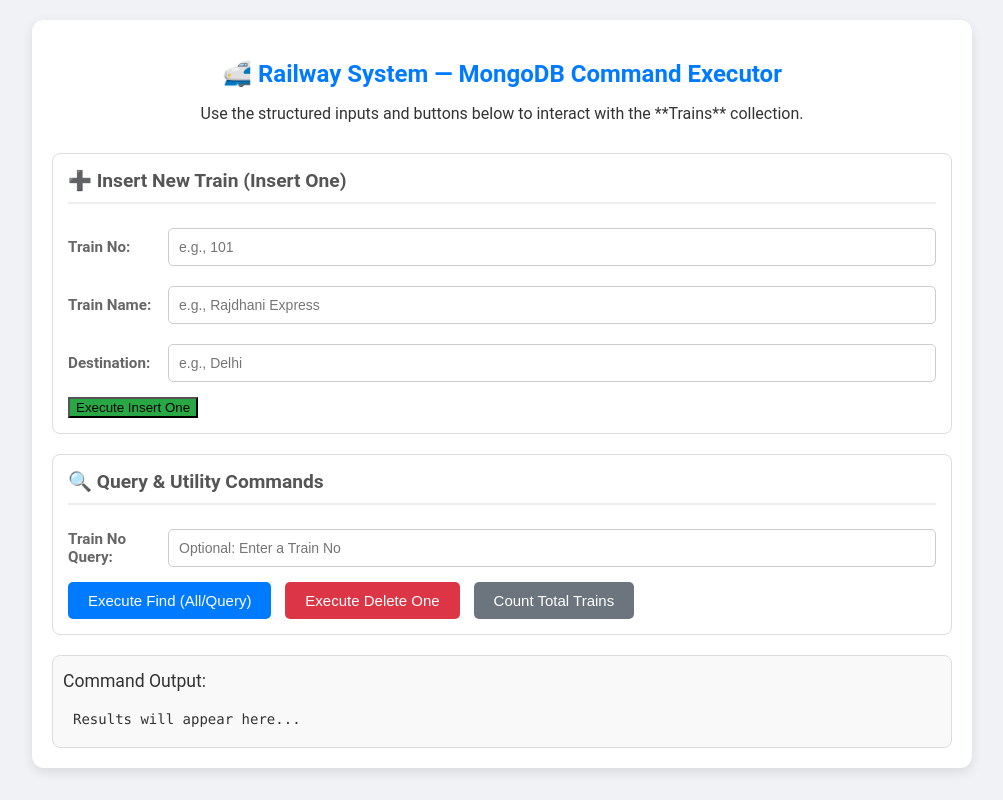
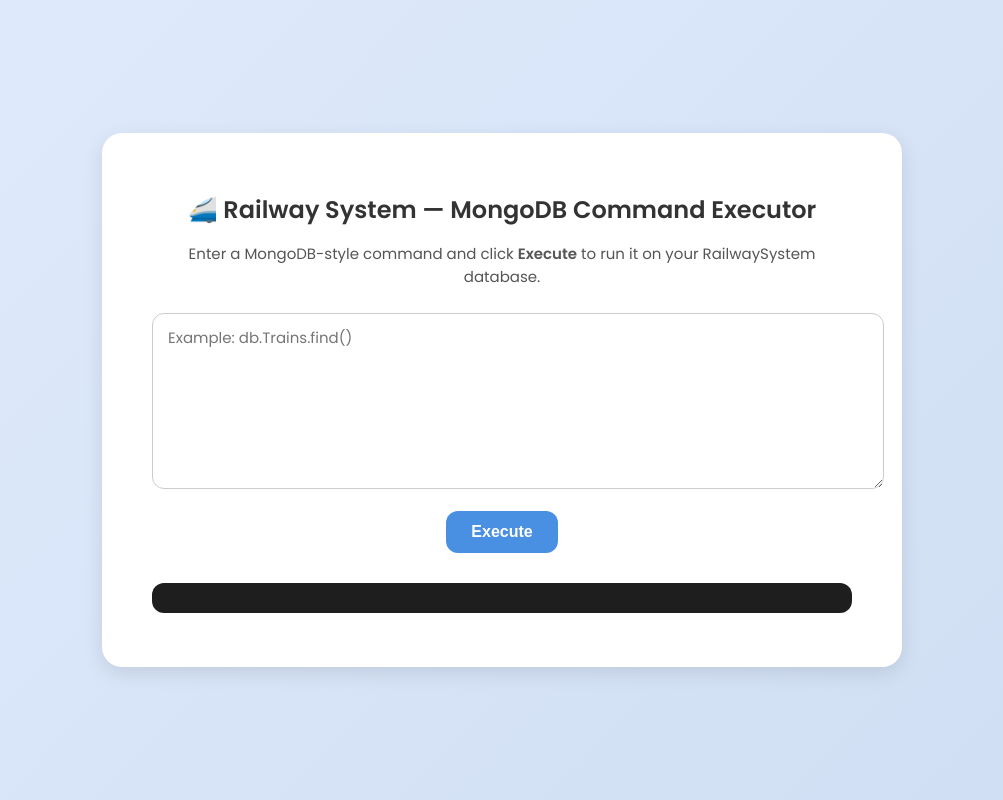
Before and after one commit to Harshith-richards/RailwaySystemApp, a Flask app: page / in a window 1280 px wide. Shown: the whole page, without its empty margins (138-1141 px from the left). Run offline with Flask 3, Linux system fonts and the light colour scheme.

Commit message:
Refactor index.html for improved UI and styling
Updated the HTML structure and styles for the Railway System MongoDB Executor. Enhanced the user interface with a new title, improved layout, and updated styling for better usability.

```diff
--- a/templates/index.html
+++ b/templates/index.html
@@ -2,236 +2,150 @@
 <html lang="en">
 <head>
   <meta charset="UTF-8">
-  <title>Railway System — MongoDB Executor</title>
+  <title>🚄 Railway System — MongoDB Executor</title>
+  <link href="https://fonts.googleapis.com/css2?family=Poppins:wght@400;600&display=swap" rel="stylesheet">
   <style>
-    /* Modern Font and Reset */
     body {
-      font-family: 'Roboto', 'Segoe UI', Tahoma, Geneva, Verdana, sans-serif;
-      text-align: center;
-      background: #f0f2f5; /* Light background */
+      font-family: 'Poppins', sans-serif;
+      background: linear-gradient(135deg, #e0eafc, #cfdef3);
       margin: 0;
-      padding: 20px;
-      color: #333;
+      padding: 0;
+      display: flex;
+      justify-content: center;
+      align-items: center;
+      min-height: 100vh;
     }
 
-    /* Header and Container */
-    h2 { color: #007bff; margin-bottom: 5px; }
-    p { margin-bottom: 20px; }
-    #executor-container {
-      max-width: 900px;
-      margin: 0 auto;
-      padding: 20px;
-      background: #fff;
-      border-radius: 12px;
-      box-shadow: 0 4px 12px rgba(0, 0, 0, 0.1);
+    .container {
+      background: white;
+      padding: 40px 50px;
+      border-radius: 20px;
+      box-shadow: 0 6px 20px rgba(0, 0, 0, 0.1);
+      width: 90%;
+      max-width: 700px;
+      text-align: center;
     }
 
-    /* Command Section Styling */
-    .command-section {
-      border: 1px solid #ddd;
-      padding: 15px;
-      margin-bottom: 20px;
-      border-radius: 8px;
-      text-align: left;
-    }
-    .command-section h3 {
-      color: #555;
-      margin-top: 0;
-      border-bottom: 2px solid #eee;
-      padding-bottom: 10px;
-      font-size: 1.2em;
+    h2 {
+      color: #333;
+      margin-bottom: 10px;
+      font-weight: 600;
     }
 
-    /* Input Fields */
-    input[type="text"], input[type="number"] {
-      padding: 10px;
-      margin: 5px 0;
-      border: 1px solid #ccc;
-      border-radius: 5px;
-      width: calc(100% - 100px); /* Adjust width for labels */
-      box-sizing: border-box;
-      font-size: 14px;
-    }
-    .input-group {
-        display: flex;
-        align-items: center;
-        margin-bottom: 10px;
-    }
-    .input-group label {
-        width: 90px;
-        font-weight: bold;
-        margin-right: 10px;
-        color: #666;
-        font-size: 0.95em;
+    p {
+      color: #555;
+      font-size: 15px;
+      margin-bottom: 25px;
     }
 
-    /* Command Buttons */
-    .command-buttons button {
-      padding: 10px 20px;
+    textarea {
+      width: 100%;
+      height: 150px;
+      padding: 12px 15px;
       font-size: 15px;
-      border-radius: 5px;
-      cursor: pointer;
+      border-radius: 12px;
+      border: 1px solid #ccc;
+      outline: none;
+      resize: vertical;
+      font-family: 'Poppins', sans-serif;
+      transition: all 0.2s ease;
+    }
+
+    textarea:focus {
+      border-color: #4a90e2;
+      box-shadow: 0 0 5px rgba(74, 144, 226, 0.3);
+    }
+
+    button {
+      background-color: #4a90e2;
       color: white;
       border: none;
-      transition: background-color 0.2s ease;
-      margin-right: 10px;
+      border-radius: 12px;
+      padding: 12px 25px;
+      margin-top: 15px;
+      font-size: 16px;
+      font-weight: 600;
+      cursor: pointer;
+      transition: background-color 0.3s ease, transform 0.2s ease;
     }
-    .command-buttons button:hover {
-      opacity: 0.9;
+
+    button:hover {
+      background-color: #357ab8;
+      transform: translateY(-2px);
     }
-    .btn-insert { background-color: #28a745; } /* Green for Insert */
-    .btn-find { background-color: #007bff; } /* Blue for Find */
-    .btn-delete { background-color: #dc3545; } /* Red for Delete */
-    .btn-utility { background-color: #6c757d; } /* Gray for Utility */
 
-    /* Output Area */
-    #output-container {
-      margin-top: 20px;
+    pre {
+      background: #1e1e1e;
+      color: #dcdcdc;
+      font-size: 14px;
       text-align: left;
-      border: 1px solid #ddd;
-      border-radius: 8px;
-      padding: 10px;
-      background: #f9f9f9;
+      border-radius: 12px;
+      padding: 15px;
+      margin-top: 30px;
+      overflow-x: auto;
+      max-height: 300px;
     }
-    pre {
-      margin: 5px 0 0 0;
-      padding: 10px;
-      font-family: Consolas, "Courier New", monospace;
-      font-size: 14px;
-      color: #333;
-      white-space: pre-wrap; /* Ensure text wraps */
-      word-break: break-all;
-    }
-    .success { color: #28a745; font-weight: bold; }
-    .error { color: #dc3545; font-weight: bold; }
-    .status-text { font-size: 1.1em; padding: 5px 0; }
+
+    .success { color: #28a745; font-weight: 600; }
+    .error { color: #e74c3c; font-weight: 600; }
   </style>
 </head>
 <body>
 
-<div id="executor-container">
-  <h2>🚅 Railway System — MongoDB Command Executor</h2>
-  <p>Use the structured inputs and buttons below to interact with the **Trains** collection.</p>
+  <div class="container">
+    <h2>🚄 Railway System — MongoDB Command Executor</h2>
+    <p>Enter a MongoDB-style command and click <b>Execute</b> to run it on your RailwaySystem database.</p>
 
-  <div id="status-message" class="status-text"></div>
+    <form id="cmdForm">
+      <textarea id="command" name="command"
+        placeholder='Example: db.Trains.find()'></textarea><br>
+      <button type="submit">Execute</button>
+    </form>
 
-  <div class="command-section">
-    <h3>➕ Insert New Train (Insert One)</h3>
-    <div class="input-group">
-        <label for="train_no">Train No:</label>
-        <input type="number" id="train_no" placeholder="e.g., 101" required>
-    </div>
-    <div class="input-group">
-        <label for="train_name">Train Name:</label>
-        <input type="text" id="train_name" placeholder="e.g., Rajdhani Express" required>
-    </div>
-    <div class="input-group">
-        <label for="destination">Destination:</label>
-        <input type="text" id="destination" placeholder="e.g., Delhi" required>
-    </div>
-    <button class="btn-insert" onclick="executeCommand('insertOne')">Execute Insert One</button>
-  </div>
-
-  <div class="command-section command-buttons">
-    <h3>🔍 Query & Utility Commands</h3>
-    <div class="input-group">
-        <label for="query_train_no">Train No Query:</label>
-        <input type="number" id="query_train_no" placeholder="Optional: Enter a Train No">
-    </div>
-    <button class="btn-find" onclick="executeCommand('find')">Execute Find (All/Query)</button>
-    <button class="btn-delete" onclick="executeCommand('deleteOne')">Execute Delete One</button>
-    <button class="btn-utility" onclick="executeCommand('countDocuments')">Count Total Trains</button>
-  </div>
-
-  <div id="output-container">
-      <div class="status-text">Command Output:</div>
-      <pre id="output">Results will appear here...</pre>
-  </div>
+    <pre id="output"></pre>
   </div>
 
   <script>
+    const form = document.getElementById("cmdForm");
     const output = document.getElementById("output");
-    const statusMessage = document.getElementById("status-message");
 
-    async function executeCommand(type) {
-        statusMessage.textContent = "";
-        let command = "";
+    form.addEventListener("submit", async (e) => {
+      e.preventDefault();
+      const formData = new FormData(form);
+      const command = formData.get("command");
 
-        // --- 1. CONSTRUCT COMMAND STRING ---
-        if (type === 'insertOne') {
-            const trainNo = document.getElementById('train_no').value;
-            const trainName = document.getElementById('train_name').value.trim();
-            const destination = document.getElementById('destination').value.trim();
-
-            if (!trainNo || !trainName || !destination) {
-                statusMessage.innerHTML = "<span class='error'>⚠️ Please fill all required fields for Insert One.</span>";
+      if (!command.trim()) {
+        output.innerHTML = "<span class='error'>⚠️ Please enter a command.</span>";
         return;
       }
-            // Construct the command string for the Python backend
-            command = `insertOne({"train_no": ${parseInt(trainNo)}, "train_name": "${trainName}", "destination": "${destination}"})`;
 
-        } else if (type === 'find') {
-            const queryTrainNo = document.getElementById('query_train_no').value.trim();
-            if (queryTrainNo) {
-                // Find with query
-                command = `find({"train_no": ${parseInt(queryTrainNo)})`;
-            } else {
-                // Find all
-                command = `find({})`;
-            }
-
-        } else if (type === 'deleteOne') {
-            const queryTrainNo = document.getElementById('query_train_no').value.trim();
-            if (!queryTrainNo) {
-                statusMessage.innerHTML = "<span class='error'>⚠️ Enter a Train No in the Query field to delete.</span>";
-                return;
-            }
-            command = `deleteOne({"train_no": ${parseInt(queryTrainNo)})`;
-
-        } else if (type === 'countDocuments') {
-            command = `countDocuments()`;
-        } else {
-            return; // Should not happen
-        }
-
-        // --- 2. EXECUTE COMMAND ---
       output.textContent = "⏳ Executing...";
 
       try {
-            // Use URLSearchParams for simple form-data submission
-            const formData = new URLSearchParams();
-            formData.append('command', command);
-
         const res = await fetch("/run", {
           method: "POST",
-                headers: {
-                    'Content-Type': 'application/x-www-form-urlencoded',
-                },
           body: formData
         });
 
         if (!res.ok) {
-                output.innerHTML = "";
-                statusMessage.innerHTML = `<span class='error'>❌ Server error (${res.status})</span>`;
+          output.innerHTML = `<span class='error'>❌ Server error (${res.status})</span>`;
           return;
         }
 
         const data = await res.json();
 
-            // --- 3. DISPLAY RESULTS ---
         if (data.status === "success") {
-                statusMessage.innerHTML = `<span class='success'>✅ Command **${type}** successful.</span>`;
-                output.textContent = JSON.stringify(data.result, null, 2);
+          output.innerHTML = `<span class='success'>✅ Success:</span>\n` +
+            JSON.stringify(data.result, null, 2);
         } else {
-                statusMessage.innerHTML = `<span class='error'>⚠️ Command **${type}** failed.</span>`;
-                output.textContent = JSON.stringify(data.result, null, 2);
+          output.innerHTML = `<span class='error'>⚠️ Error:</span>\n` +
+            JSON.stringify(data.result, null, 2);
         }
 
       } catch (err) {
-            output.innerHTML = "";
-            statusMessage.innerHTML = `<span class='error'>❌ Could not connect:\n${err.message}</span>`;
+        output.innerHTML = `<span class='error'>❌ Could not connect:\n${err}</span>`;
       }
-    }
+    });
   </script>
 
 </body>
```
Lines whose indentation alone changed are shown as unchanged.
